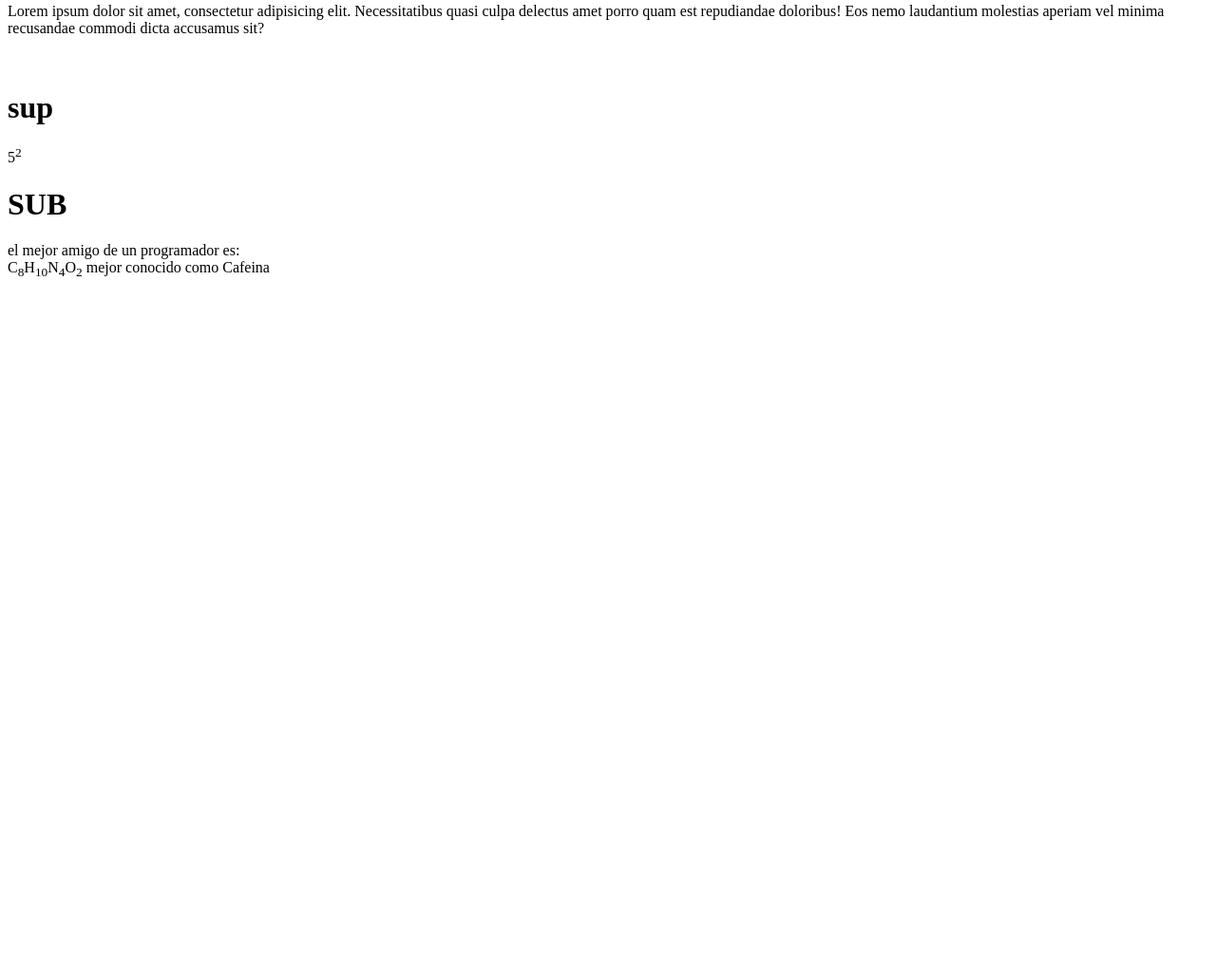
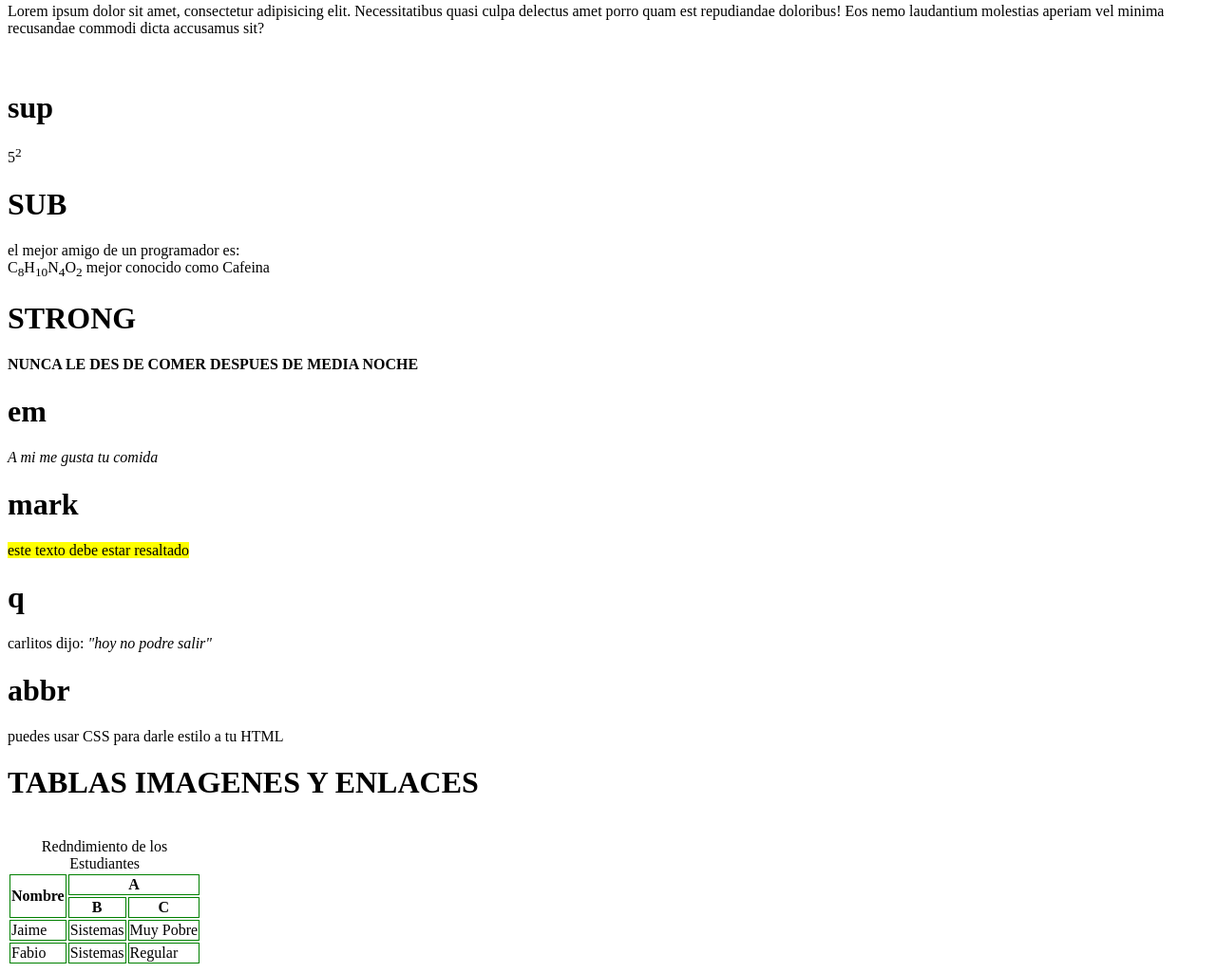
Before and after one commit to OsberRioja/Manejo-de-Texto, a plain HTML site: page index.html in a window 1280 px wide. Shown: the part 597-1622 px from the top of the page at 95% size. Before the commit the page ends 909 px from the top, so only its background shows below. Drawn offline with Linux system fonts and the light colour scheme.

Commit message:
creando tablas

```diff
--- a/index.html
+++ b/index.html
@@ -5,6 +5,11 @@
     <meta http-equiv="X-UA-Compatible" content="IE=edge">
     <meta name="viewport" content="width=device-width, initial-scale=1.0">
     <title>Document</title>
+    <style>
+        table th, table td{
+            border: 1px solid green;
+        }
+    </style>
 </head>
 <body>
     <p>MANEJO DE TEXTO</p>
@@ -28,5 +33,43 @@
     <div> 5<sup>2</sup> </div>
     <h1>SUB</h1>
     <p>el mejor amigo de un programador es: <br> C<sub>8</sub>H<sub>10</sub>N<sub>4</sub>O<sub>2</sub> mejor conocido como Cafeina</p>
+    <h1>STRONG</h1>
+    <strong>NUNCA LE DES DE COMER DESPUES DE MEDIA NOCHE</strong>
+    <br>
+    <h1>em</h1>
+    <em>A mi me gusta tu comida</em>
+    <h1>mark</h1>
+    <mark>este texto debe estar resaltado</mark>
+    <h1>q</h1>
+    <div>carlitos dijo: <em>"hoy no podre salir"</em></div>
+    <h1>abbr</h1>
+    <div>puedes usar <abbr>CSS</abbr> para darle estilo a tu <abbr>HTML</abbr></div>
+    <h1>TABLAS IMAGENES Y ENLACES</h1> <br>
+    <table>
+        <caption>Redndimiento de los Estudiantes</caption>
+        <thead>
+            <tr>
+                <th scope="col" colspan="1" rowspan="2" >Nombre</th>
+                <th scope="col" colspan="2" rowspan="1" >A</th>
+            </tr>
+            <tr>
+                <th scope="col" colspan="1" rowspan="1">B</th>
+                <th scope="col" colspan="1" rowspan="1">C</th>
+            </tr>
+        </thead>
+        <tbody>
+            <tr>
+                <td>Jaime</td>
+                <td>Sistemas</td>
+                <td>Muy Pobre</td>
+            </tr>
+            <tr>
+                <td>Fabio</td>
+                <td>Sistemas</td>
+                <td>Regular</td>
+            </tr>
+        </tbody>
+        <tfoot></tfoot>
+    </table>
 </body>
 </html>
```
